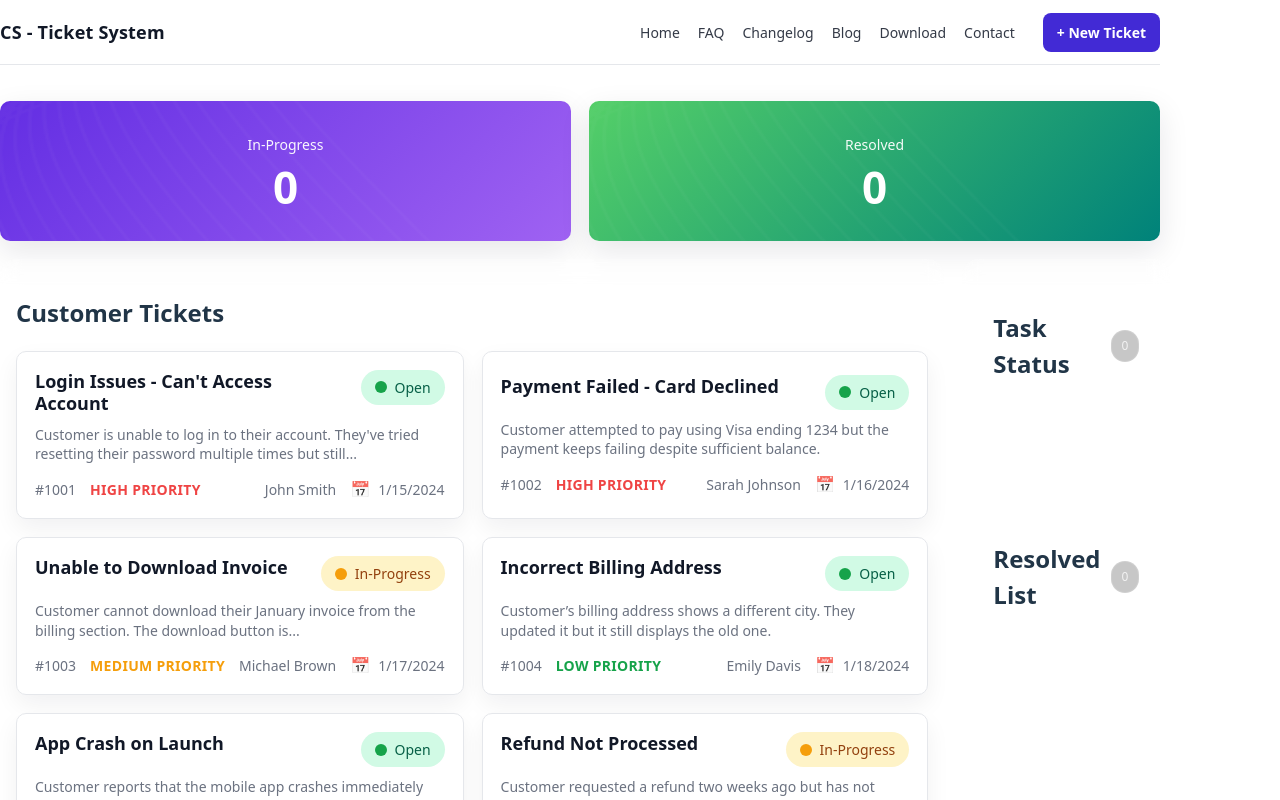
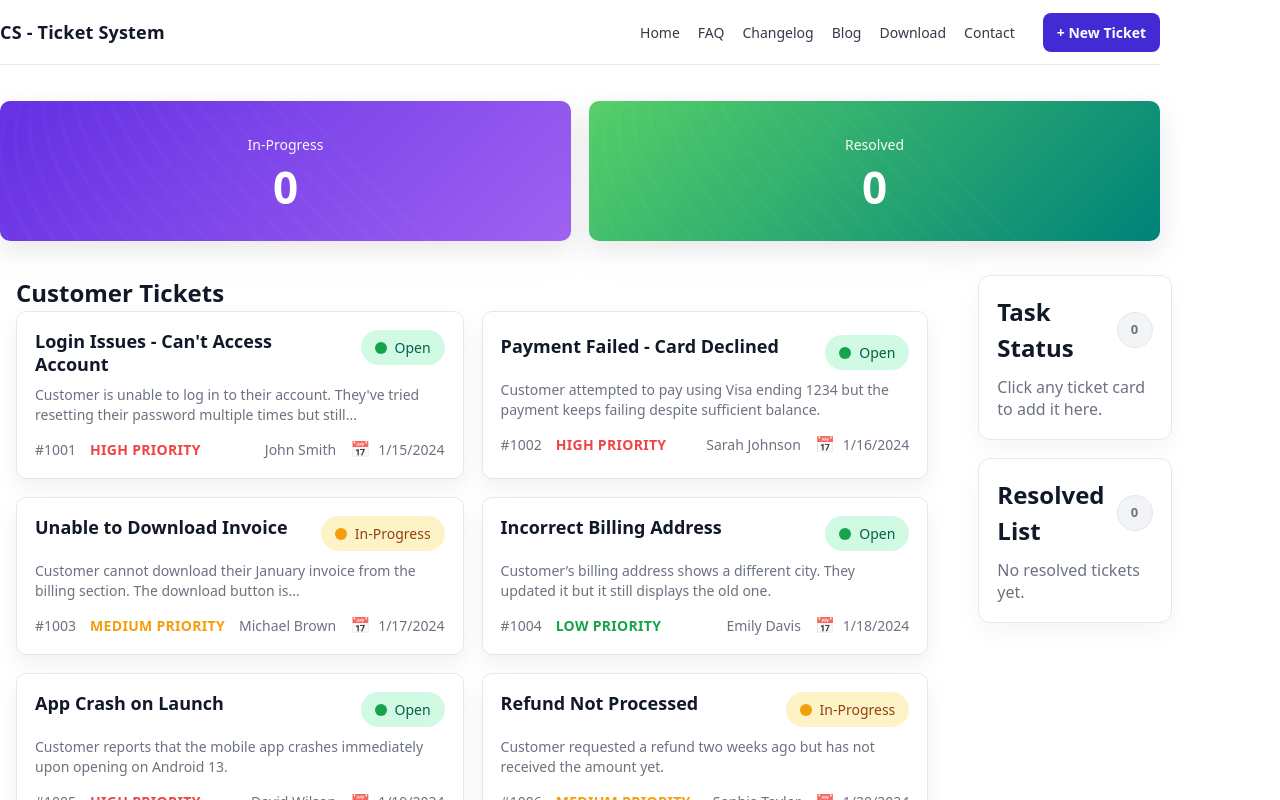
Before and after one commit to tanvir05/customer-support-zone, a React (Vite) app: page / in a window 1280 px wide. Shown: the top 800 px of the page. Built offline with nearby package versions, Linux system fonts and the light colour scheme; the HTML template or start-up script is replaced by a standard one.

Commit message:
task panel updated

```diff
--- a/src/components/banner.css
+++ b/src/components/banner.css
@@ -20,7 +20,6 @@
   box-shadow: 0 10px 30px rgba(15, 23, 42, 0.10);
 }
 
-/* gradient backgrounds */
 .stat-progress {
   background: linear-gradient(135deg, #632ee3 0%, #9f62f2 100%);
 }
@@ -29,7 +28,7 @@
   background: linear-gradient(135deg, #54cf68 0%, #00827a 100%);
 }
 
-/* Vector overlay */
+
 .stat-card::before {
   content: "";
   position: absolute;
--- a/src/components/navbar.css
+++ b/src/components/navbar.css
@@ -3,8 +3,8 @@
   top: 0;
   z-index: 50;
 
-  background: #ffffff;              /* Navbar background */
-  border-bottom: 1px solid #e5e7eb; /* subtle line */
+  background: #ffffff;
+  border-bottom: 1px solid #e5e7eb;
 }
 
 .nav-inner {
@@ -21,7 +21,7 @@
 .brand-name {
   font-size: 18px;
   font-weight: 700;
-  color: #111827; /* black-ish */
+  color: #111827;
   letter-spacing: 0.2px;
 }
 
@@ -48,7 +48,7 @@
   border: none;
   border-radius: 8px;
 
-  background: #422ad5; /* button color */
+  background: #422ad5;
   color: #ffffff;
   font-size: 14px;
   font-weight: 600;
@@ -63,7 +63,7 @@
 /* Mobile */
 @media (max-width: 760px) {
   .nav-links a {
-    display: none; /* hide links on small screens */
+    display: none;
   }
 
   .btn-primary {
--- a/src/components/taskPanel.css
+++ b/src/components/taskPanel.css
@@ -1,95 +1,54 @@
+/* Whole right panel container */
 .panel {
   display: grid;
-  gap: 16px;
+  gap: 18px;
 }
 
+/* Each section box */
 .panel-section {
-  background: rgba(255,255,255,0.05);
-  border: 1px solid rgba(255,255,255,0.12);
-  border-radius: 16px;
-  padding: 14px;
+  background: #ffffff;
+  border: 1px solid #e5e7eb;
+  border-radius: 12px;
+  padding: 18px;
+  box-shadow: 0 10px 25px rgba(15, 23, 42, 0.04);
 }
 
+/* Section header row */
 .panel-header {
   display: flex;
   align-items: center;
   justify-content: space-between;
-  gap: 10px;
-  margin-bottom: 12px;
+  gap: 12px;
+  margin-bottom: 10px;
 }
 
-.badge {
-  padding: 6px 10px;
-  border-radius: 999px;
-  background: rgba(0,0,0,0.22);
-  border: 1px solid rgba(255,255,255,0.14);
-  font-size: 12px;
-  color: rgba(255,255,255,0.78);
+/* Task Status & Resolved Task */
+.section-title {
+  margin: 0;
+  font-size: 24px;
+  font-weight: 800;
+  color: #111827;
 }
 
-.panel-empty {
+/* Badge count */
+.badge {
+  min-width: 34px;
+  height: 34px;
+  border-radius: 999px;
+  display: grid;
+  place-items: center;
+
+  background: #f3f4f6;
+  border: 1px solid #e5e7eb;
+  color: #6b7280;
   font-size: 13px;
-  color: rgba(255,255,255,0.65);
-  padding: 10px;
-  border: 1px dashed rgba(255,255,255,0.18);
-  border-radius: 12px;
+  font-weight: 700;
 }
 
-.task-list {
-  display: grid;
-  gap: 10px;
+/* Placeholder text under headings */
+.panel-empty {
+  margin-top: 10px;
+  color: #6b7280;
+  font-size: 16px;
+  line-height: 1.4;
 }
-
-.task-item {
-  display: flex;
-  align-items: center;
-  justify-content: space-between;
-  gap: 10px;
-  padding: 12px;
-  border-radius: 14px;
-  background: rgba(255,255,255,0.06);
-  border: 1px solid rgba(255,255,255,0.12);
-}
-
-.task-title {
-  font-weight: 650;
-  font-size: 13px;
-  color: rgba(255,255,255,0.86);
-}
-
-.btn-complete {
-  padding: 9px 12px;
-  border-radius: 12px;
-  border: 1px solid rgba(34, 197, 94, 0.35);
-  background: rgba(34, 197, 94, 0.12);
-  color: rgba(255,255,255,0.92);
-  cursor: pointer;
-  font-weight: 650;
-}
-
-.btn-complete:hover {
-  filter: brightness(1.08);
-}
-
-.resolved-list {
-  display: grid;
-  gap: 10px;
-}
-
-.resolved-item {
-  padding: 12px;
-  border-radius: 14px;
-  border: 1px solid rgba(255,255,255,0.12);
-  background: rgba(255,255,255,0.04);
-}
-
-.resolved-title {
-  font-weight: 700;
-  font-size: 13px;
-}
-
-.resolved-sub {
-  margin-top: 6px;
-  font-size: 12px;
-  color: rgba(255,255,255,0.65);
-}
--- a/src/components/ticketCard.css
+++ b/src/components/ticketCard.css
@@ -22,18 +22,18 @@
   margin: 0;
   font-size: 18px;
   font-weight: 700;
-  color: #111827; /* ✅ title text color */
+  color: #111827;
   line-height: 1.25;
 }
 
 .ticket-desc{
   margin: 10px 0 14px;
-  color: #6b7280; /* ✅ description color */
+  color: #6b7280;
   font-size: 14px;
   line-height: 1.4;
 }
 
-/* ---------------- Status pill (top right) ---------------- */
+/*  Status button  */
 .status{
   display: inline-flex;
   align-items: center;
@@ -51,11 +51,11 @@
 }
 
 .status-open{
-  background: #d1fae5;        /* ✅ pill background */
-  color: #065f46;             /* ✅ pill text */
+  background: #d1fae5;
+  color: #065f46;
 }
 .status-open .status-dot{
-  background: #16a34a;        /* ✅ dot color */
+  background: #16a34a;
 }
 
 .status-progress{
@@ -66,7 +66,7 @@
   background: #f59e0b;
 }
 
-/* ---------------- Bottom row ---------------- */
+/* Bottom row  */
 .ticket-bottom{
   display: grid;
   grid-template-columns: auto auto 1fr auto;
@@ -76,7 +76,7 @@
 
 .meta{
   font-size: 14px;
-  color: #6b7280; /* ✅ meta text color */
+  color: #6b7280;
   white-space: nowrap;
 }
 
@@ -95,7 +95,7 @@
   opacity: 0.8;
 }
 
-/* ---------------- Priority text color ---------------- */
+/*  Priority text color */
 .priority{
   font-size: 14px;
   font-weight: 600;
@@ -105,15 +105,15 @@
 }
 
 .priority-high{
-  color: #ef4444; /* ✅ HIGH priority color */
+  color: #ef4444;
 }
 
 .priority-medium{
-  color: #f59e0b; /* ✅ MEDIUM priority color */
+  color: #f59e0b;
 }
 
 .priority-low{
-  color: #16a34a; /* ✅ LOW priority color */
+  color: #16a34a;
 }
 
 /* Mobile */
```
